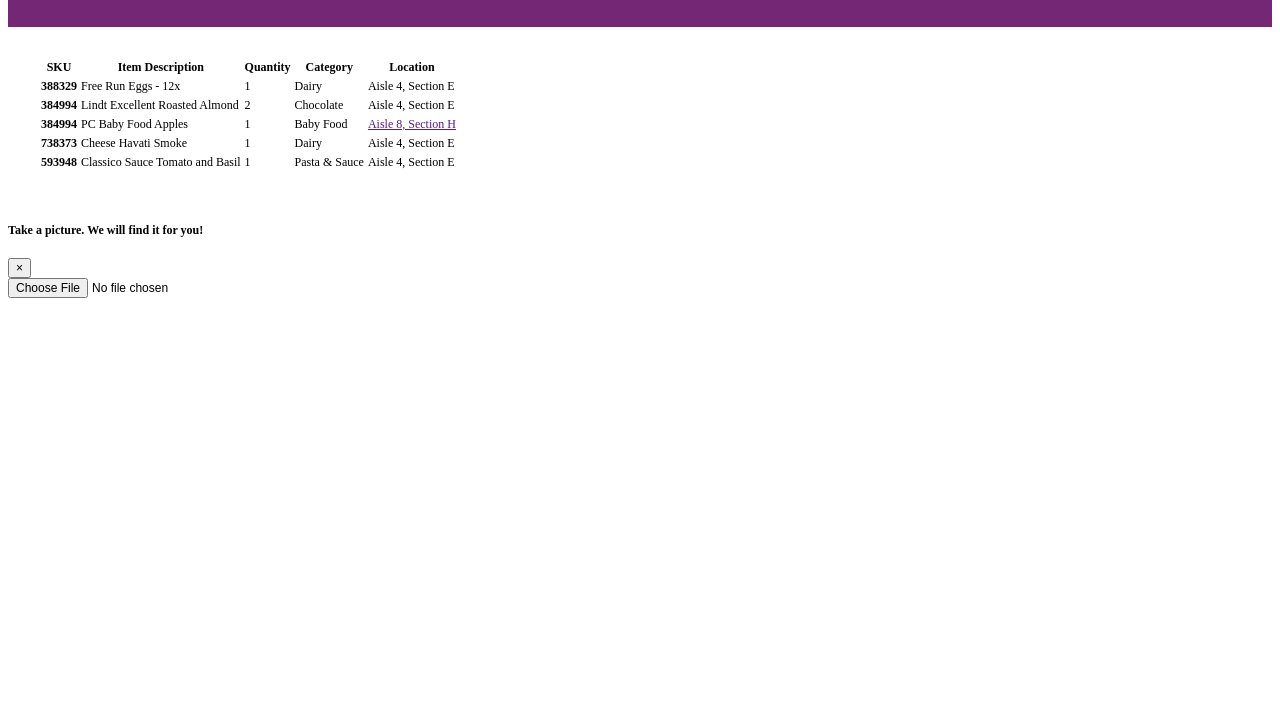
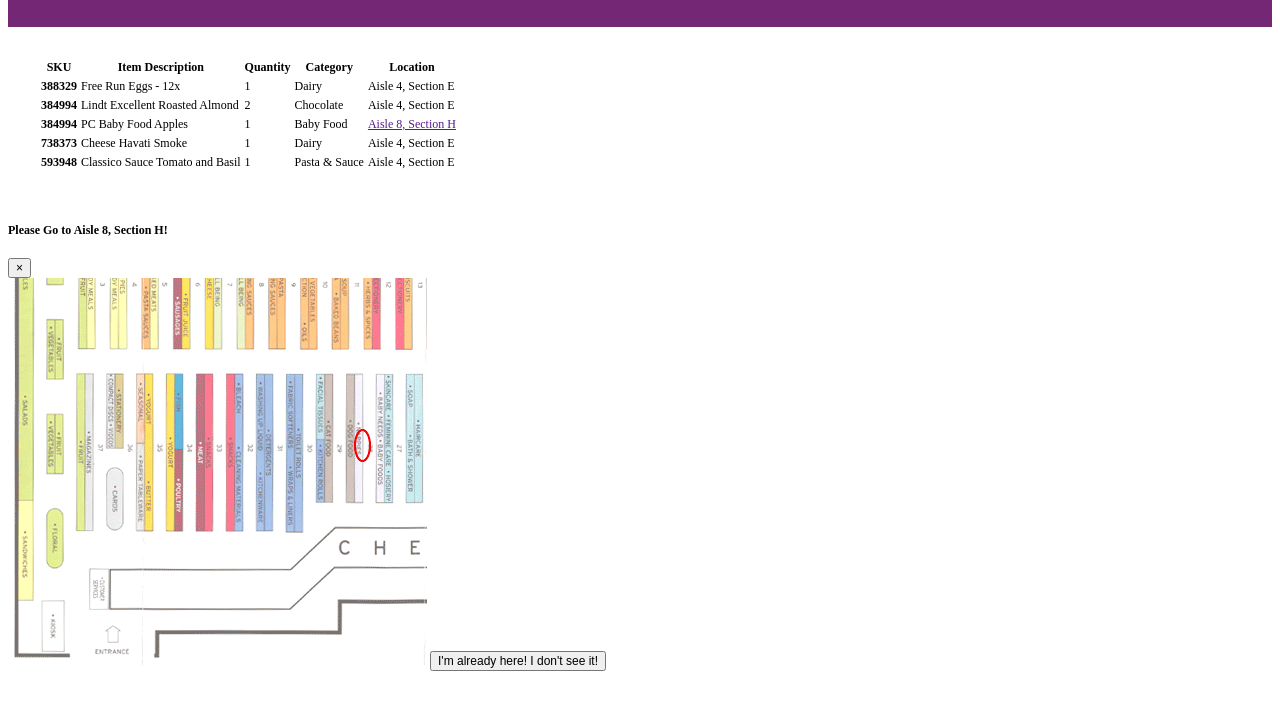
Before and after one commit to novinaw/novinaw.github.io, a plain HTML site: page user-list.html in a window 1280 px wide. Shown: the part 91-800 px from the top of the page. Drawn offline with nearby package versions, Linux system fonts and the light colour scheme.

Commit message:
Add files via upload

```diff
--- a/user-list.html
+++ b/user-list.html
@@ -76,7 +76,7 @@
   <!-- Modal -->
   <div class="modal fade" id="exampleModal" tabindex="-1" role="dialog" aria-labelledby="exampleModalLabel" aria-hidden="true">
     <div class="modal-dialog" role="document">
-      <div class="modal-content" id="map" style="display: none;">
+      <div class="modal-content" id="map">
         <div class="modal-header">
           <h5 class="modal-title" id="exampleModalLabel">Please Go to Aisle 8, Section H!</h5>
           <button type="button" class="close" data-dismiss="modal" aria-label="Close">
@@ -89,7 +89,7 @@
           <button type="button" class="btn btn-outline-primary">I'm already here! I don't see it!</button>
         </div>
       </div>
-      <div class="modal-content" id="camera">
+      <div class="modal-content" id="camera"  style="display: none;">
           <div class="modal-header">
             <h5 class="modal-title" id="exampleModalLabel">Take a picture.  We will find it for you!</h5>
             <button type="button" class="close" data-dismiss="modal" aria-label="Close">
```
